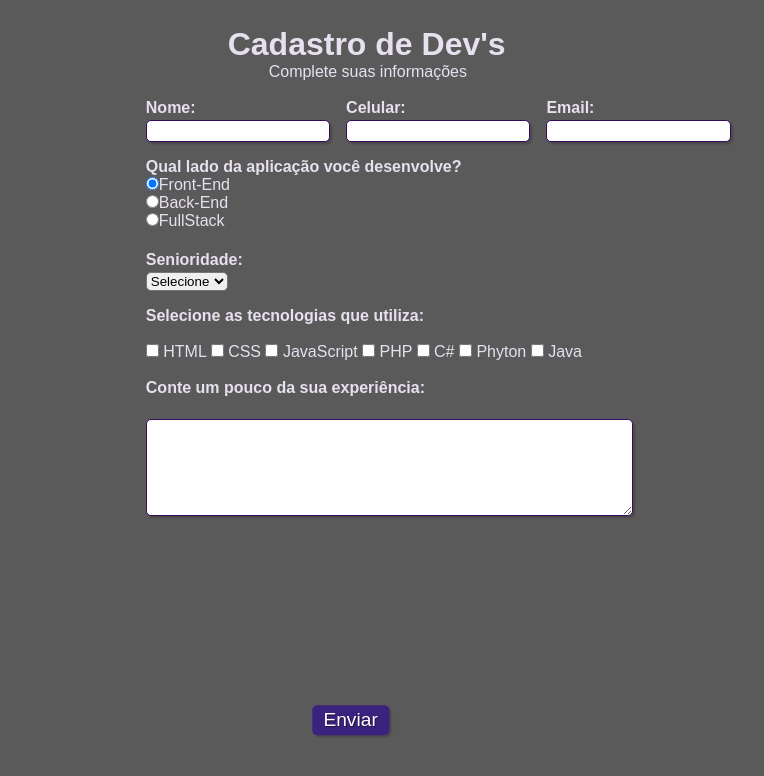
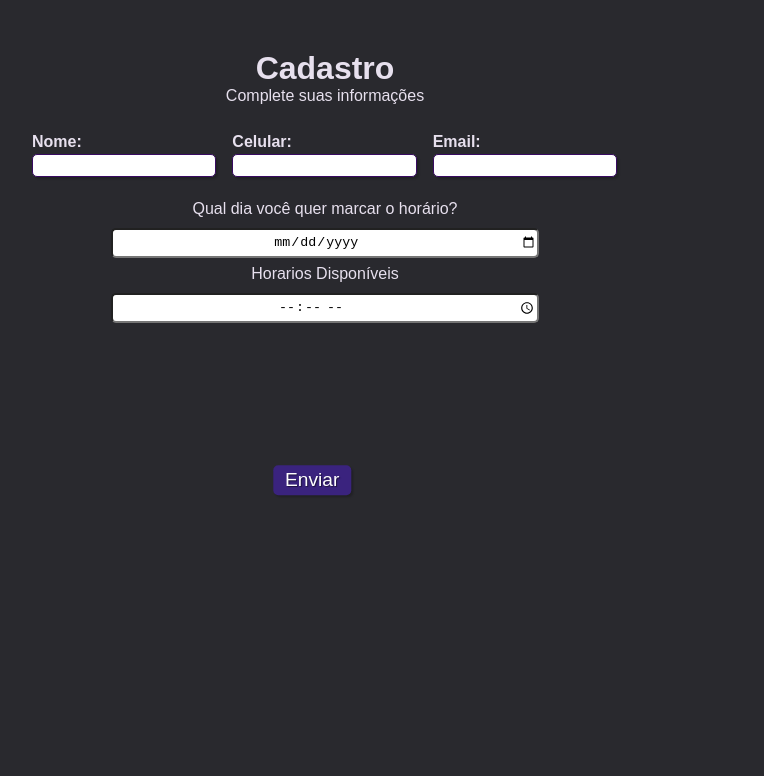
Before and after one commit to marcelodfreitas/FORMULARIO-API-JSON, a plain HTML site: page index.html in a window 1280 px wide. Shown: the whole page, without its empty margins (315-1079 px from the left). Drawn offline with Linux system fonts and the light colour scheme.

Commit message:
Alteração do layout e a população de outros campos

```diff
--- a/index.html
+++ b/index.html
@@ -10,8 +10,8 @@
 </head>
 
 <body>
-    <div>
-        <h1 id="titulo">Cadastro de Dev's</h1>
+    <div class="titulo">
+       <h1 id="titulo">Cadastro</h1>
         <p id="subtitulo">Complete suas informações</p>
         <br>
     </div>
@@ -24,7 +24,7 @@
             </div>
             </div>
             <div class="campo">
-                <label for="text"><strong>Celular:</strong></label>
+                <label for="phone"><strong>Celular:</strong></label>
                 <input type="text" name="phone" id="phone" required>
             </div>
             <div class="campo">
@@ -32,56 +32,13 @@
                 <input type="email" name="email" id="email" required>
             </div>
         </fieldset>
-        <fieldset class="grupo">
-            <div id="programa">
-                <label><strong>Qual lado da aplicação você desenvolve?</strong></label><br>
-                <label>
-                    <input type="radio" name="devweb" value="frontend" checked>Front-End
-                </label><br>
-                <label>
-                    <input type="radio" name="devweb" value="backend">Back-End
-                </label><br>
-                <label>
-                    <input type="radio" name="devweb" value="fullstack">FullStack
-                </label>
-            </div><br>
 
-            <div class="campo">
-                <label for="senioridade"><strong>Senioridade:</strong></label>
-                <select name="senioridade">
-                    <option selected disabled value="">Selecione</option>
-                    <option>Estagiário</option>
-                    <option>Júnior</option>
-                    <option>Sênior</option>
-                    <option>Pleno</option>
-                </select>
-            </div>
-        </fieldset>
+        <div class="container">
+            <span>Qual dia você quer marcar o horário?</span>
+            <input name="date" class="date" type="date">
 
-        <fieldset class="grupo">
-            <div id="check">
-                <label><strong>Selecione as tecnologias que utiliza:</strong></label><br><br>
-                <input type="checkbox" id="tecnologias" name="tecnologia1" value="html">
-                <label for="tecnologia1">HTML</label>
-                <input type="checkbox" id="tecnologias" name="tecnologia2" value="css">
-                <label for="tecnologia2">CSS</label>
-                <input type="checkbox" id="tecnologias" name="tecnologia3" value="Javascript">
-                <label for="tecnologia3">JavaScript</label>
-                <input type="checkbox" id="tecnologias" name="tecnologia4" value="php">
-                <label for="tecnologia4">PHP</label>
-                <input type="checkbox" id="tecnologias" name="tecnologia5" value="C#">
-                <label for="tecnologia5">C#</label>
-                <input type="checkbox" id="tecnologias" name="tecnologia6" value="phyton">
-                <label for="tecnologia6">Phyton</label>
-                <input type="checkbox" id="tecnologias" name="tecnologia7" value="java">
-                <label for="tecnologia7">Java</label>
-            </div>
-        </fieldset>
-
-        <div class="campo">
-            <br>
-            <label><strong>Conte um pouco da sua experiência:</strong></label><br>
-            <textarea rows="6" style="width: 36em" id="experiencia" name="comments"></textarea>
+            <span>Horarios Disponíveis</span>
+            <input name="time" class="time" type="time">
         </div>
 
         <button class="botao" type="submit">Enviar</button>
--- a/script.js
+++ b/script.js
@@ -6,7 +6,6 @@ formE1.addEventListener('submit', evento => {
     const formData = new FormData(formE1);
     const data = Object.fromEntries(formData);
 
-    console.log(data);
 
     fetch('https://reqres.in/api/users', {
         method: 'POST',
@@ -17,15 +16,19 @@ formE1.addEventListener('submit', evento => {
     }).then(res => res.json()).then(data => console.log(data))
 })
 
-//Aqui eu o JS pegar o resultado da URL
 
 queryString = window.location.search;
 param = new URLSearchParams(queryString);
+param.get('name')
 param.get('phone')
+param.get('email')
 
-
-input = document.querySelector("input[name=phone]");
-
-//Aqui  eu passo o celular direto para dentro do input value
+var input = document.querySelector("input[name=phone]")
+var value = document.querySelector("input[name=name]")
+//var date = document.querySelector("input[name=date]")
+var email = document.querySelector("input[name=email")
 
 input.value = param.get('phone')
+value.value = param.get('name')
+email.value = param.get('email')
+//date.value = param.get('date')
--- a/style.css
+++ b/style.css
@@ -1,33 +1,64 @@
 * {
     margin: 0;
     padding: 0;
+    box-sizing: border-box;
 }
 
 #titulo {
     font-family: sans-serif;
     color: #e7e0ee;
-    margin-left: 10%;
+    display: flex;
+    justify-content: center;
+
 }
 
 #subtitulo {
     font-family: sans-serif;
     color: #e7e0ee;
-    margin-left: 15%;
+    display: flex;
+    justify-content: center;
+}
+
+h4 {
+    margin: 5px;
+    text-align: center;
+}
+
+
+.date {
+    width: 33.5vw;
+    text-align: center;
+    height: 30px;
+    margin-top: 10px;
+}
+
+.time {
+    width: 33.5vw;
+    text-align: center;
+    height: 30px;
+    margin-top: 10px;
 }
 
 fieldset {
+    padding-top: 10px;
     border: 0;
+    margin-left: 15px;
 }
 
 body {
-    background-color: #5a5a5b;
+    background-color: #29292e;
     font-family: sans-serif;
     font-size: 1em;
     color: #e7e0ee;
     align-items: center;
-    margin-left: 36%;
-    margin-top: 2%;
+
+
     justify-content: center;
+    min-width: 100%;
+}
+
+.titulo {
+    padding-top: 50px;
 }
 
 input, select, textarea, button {
@@ -76,8 +107,8 @@ fieldset.grupo .campo {
     box-shadow: 2px 2px 2px rgba(0,0,0,0.2);
     text-shadow: 1px 1px 1px rgba(0,0,0,0.5);
     position: absolute;
-    top: 90%;
-    left: 52%;
+    top: 60%;
+    left: 49%;
     margin-right: -50%;
     transform: translate(-50%,-50%);
 }
@@ -96,3 +127,19 @@ fieldset.grupo .campo {
     margin-bottom: 0.2em;
     gap: 10px;
 }
+
+.grupo {
+    display: flex;
+    align-items: center;
+    justify-content: center;
+}
+
+.container {
+    display: grid;
+    justify-content: center;
+}
+
+span {
+    text-align: center;
+    margin-top: 7px;
+}
```
